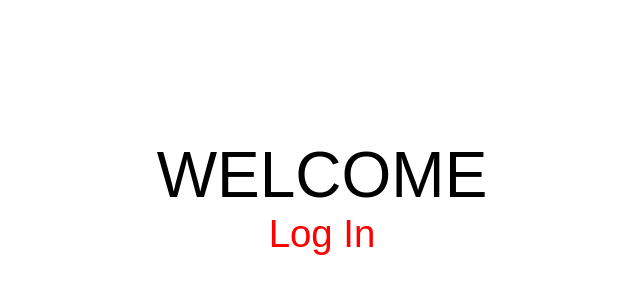
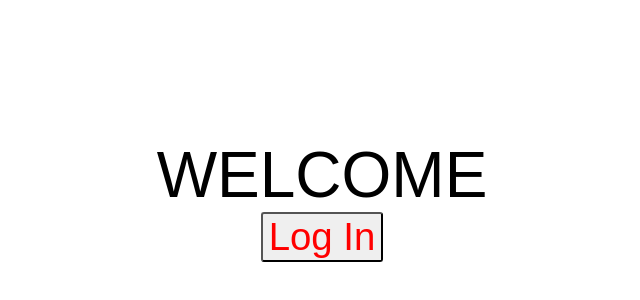
Before and after one commit to 730photo/Idea-Board, a React (Create React App) app in the folder client/: page / in a window 1280 px wide. Shown: the part 118-418 px from the top of the page, without its empty margins (318-958 px from the left). Built offline with nearby package versions, Linux system fonts and the light colour scheme.

Commit message:
kinda finished

```diff
--- a/client/src/components/Home.js
+++ b/client/src/components/Home.js
@@ -8,11 +8,11 @@ import { StyledLink } from './SharedComponents'
 import styled from 'styled-components'
 
 
-// const StyledButton = styled.button`
-//     /* width: 50px; */
-//     border-radius: 3px;
-//     margin: auto;
-// `
+const StyledButton = styled.button`
+    /* width: 50px; */
+    border-radius: 3px;
+    margin: auto;
+`
 
 const StyledContainer = styled.div`
     display: flex;
@@ -48,7 +48,9 @@ export default class Home extends Component {
       <div>
         <StyledContainer>
         <Styledh1>WELCOME</Styledh1>
+        <StyledButton>
         <StyledLink to='/login'><Styledh2>Log In</Styledh2></StyledLink>
+        </StyledButton>
         </StyledContainer>
       </div>
     )
--- a/client/src/components/Idea.js
+++ b/client/src/components/Idea.js
@@ -14,7 +14,6 @@ const StyledContainer = styled.div`
     display: flex;
     flex-direction: column;
     justify-content: center;
-    /* font-family: 'Acme', sans-serif; */
 `
 
 const StyledHead = styled.h1`
```
